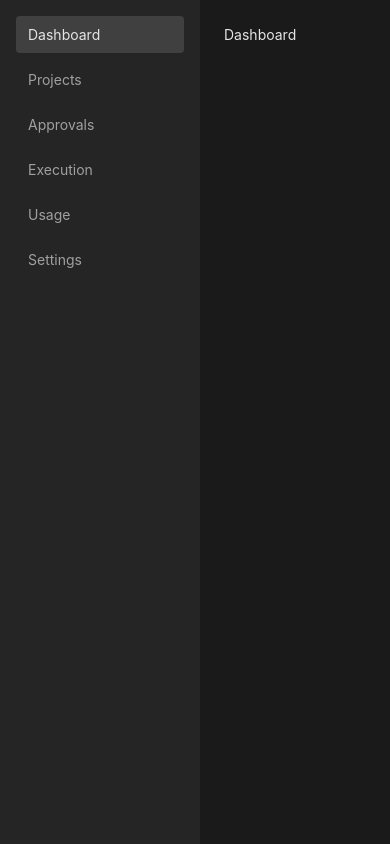
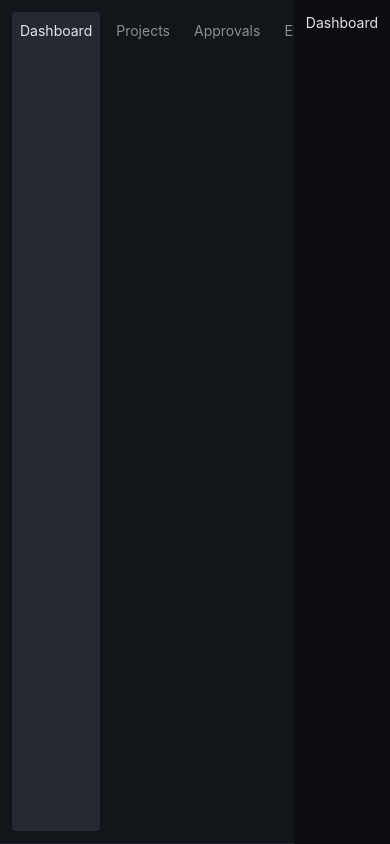
Before and after one commit to vivernet/ebb-orchestrator, a React (Vite) app in the folder apps/web/: page / in a window 390 px wide. Built offline with nearby package versions, Linux system fonts and the light colour scheme.

Commit message:
fix: add dark theme and responsive layout for views

```diff
--- a/apps/web/src/styles/base.css
+++ b/apps/web/src/styles/base.css
@@ -9,7 +9,7 @@ html, body {
   font-size: 14px;
   line-height: 1.5;
   color: #e5e5e5;
-  background-color: #1a1a1a;
+  background-color: #0b0d10;
 }
 
 .app-shell {
@@ -19,31 +19,123 @@ html, body {
 
 .left-nav {
   width: 200px;
-  background-color: #252525;
+  background-color: #12161b;
   padding: 16px;
   display: flex;
   flex-direction: column;
   gap: 8px;
+  border-right: 1px solid #1e2329;
 }
 
 .left-nav a {
-  color: #a0a0a0;
+  color: #8a8d91;
   text-decoration: none;
   padding: 8px 12px;
   border-radius: 4px;
+  transition: color 0.2s, background-color 0.2s;
 }
 
 .left-nav a:hover {
-  background-color: #303030;
+  background-color: #1a1f26;
   color: #e5e5e5;
 }
 
 .left-nav a.active {
-  background-color: #404040;
+  background-color: #252a32;
   color: #e5e5e5;
 }
 
 .main-content {
   flex: 1;
   padding: 24px;
+  background-color: #0b0d10;
 }
+
+/* Section and title styles */
+.main-content h1 {
+  font-size: 24px;
+  font-weight: 600;
+  color: #e5e5e5;
+  margin-bottom: 24px;
+}
+
+.main-content h2 {
+  font-size: 16px;
+  font-weight: 600;
+  color: #e5e5e5;
+  margin-bottom: 12px;
+}
+
+.main-content section {
+  background-color: #12161b;
+  border: 1px solid #1e2329;
+  border-radius: 8px;
+  padding: 16px;
+  margin-bottom: 16px;
+}
+
+.main-content section p {
+  color: #8a8d91;
+  font-size: 14px;
+}
+
+/* Responsive layout */
+@media (max-width: 1024px) {
+  .left-nav {
+    width: 180px;
+  }
+
+  .main-content {
+    padding: 20px;
+  }
+}
+
+@media (max-width: 768px) {
+  .left-nav {
+    width: 60px;
+    padding: 12px;
+  }
+
+  .left-nav a {
+    padding: 8px;
+    text-align: center;
+  }
+
+  .left-nav a span {
+    display: none;
+  }
+
+  .main-content {
+    padding: 16px;
+  }
+
+  .main-content h1 {
+    font-size: 20px;
+  }
+
+  .main-content h2 {
+    font-size: 14px;
+  }
+
+  .main-content section {
+    padding: 12px;
+  }
+}
+
+@media (max-width: 480px) {
+  .left-nav {
+    width: 100%;
+    flex-direction: row;
+    overflow-x: auto;
+    border-right: none;
+    border-bottom: 1px solid #1e2329;
+  }
+
+  .main-content {
+    padding: 12px;
+  }
+
+  .main-content h1 {
+    font-size: 18px;
+  }
+}
```
